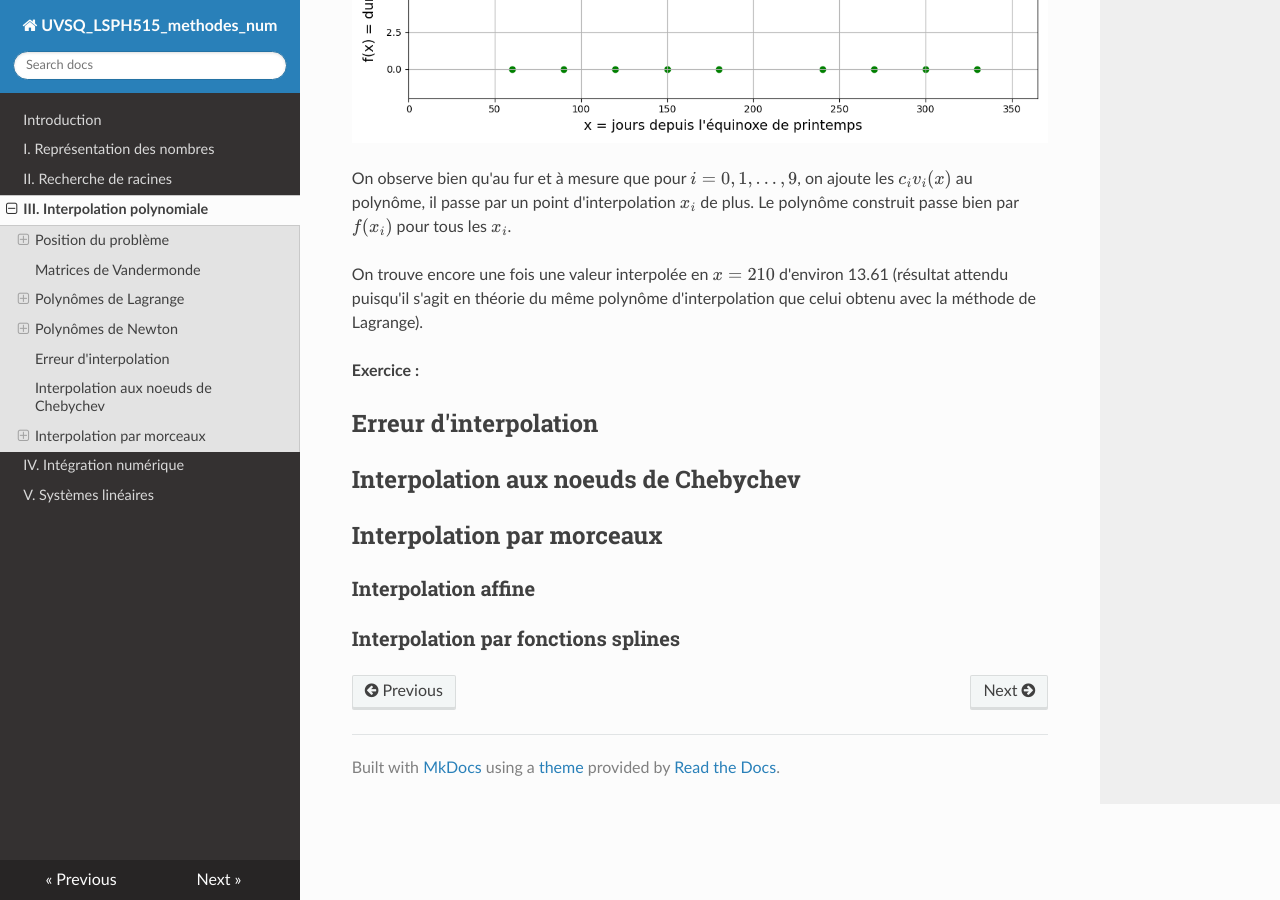
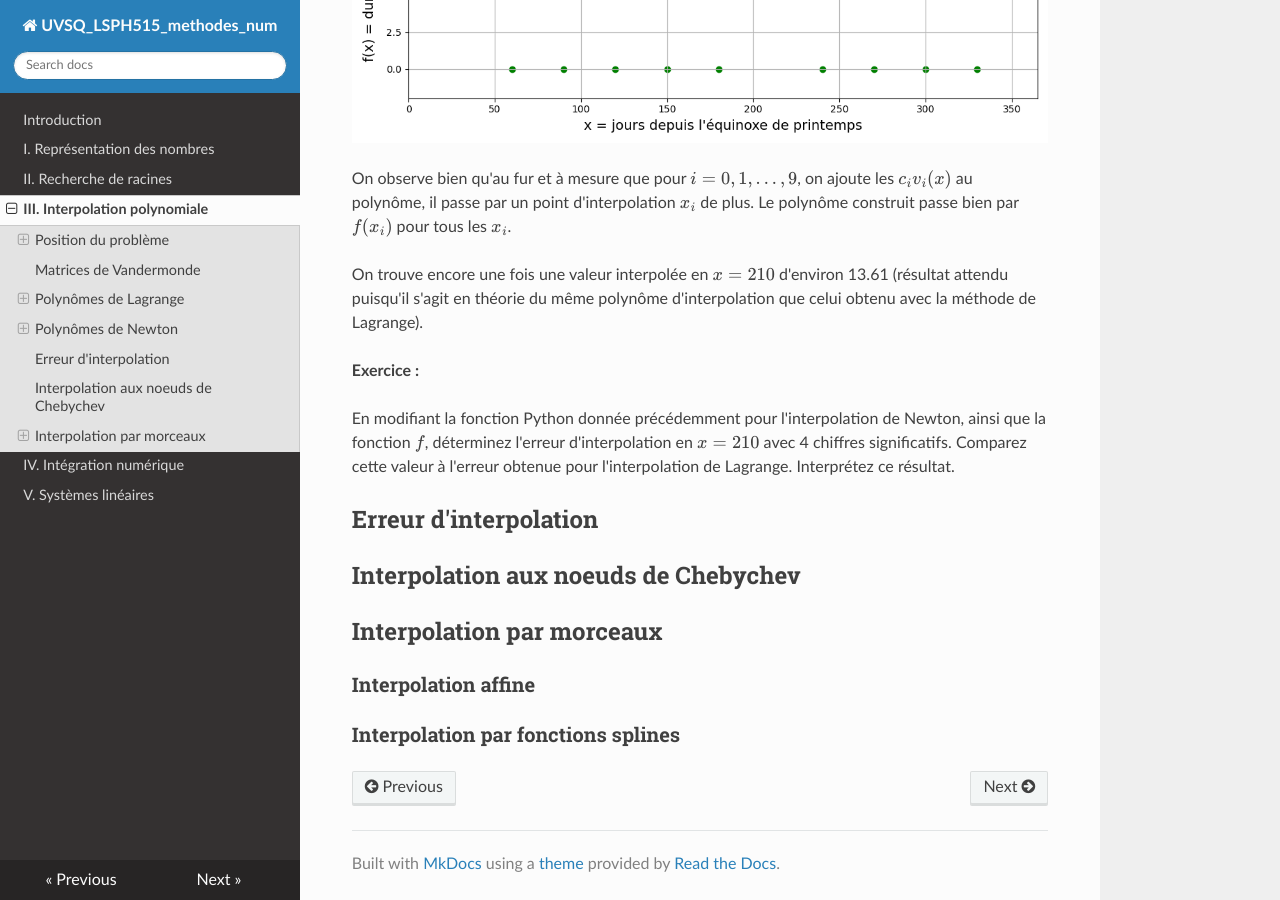
Before and after one commit to NicOudart/UVSQ_LSPH515_methodes_num, an MkDocs documentation site: the page built from docs/Chap3_Interpolation_polynomiale.md, in a window 1280 px wide and 900 px high, scrolled down 10306 px. Built offline with MkDocs 1.6.1, drawn with Linux system fonts in a browser that asks for light colours; nearby versions of some CDN libraries.

Commit message:
-Finishing the Newton part of Chapter 3.

```diff
--- a/docs/Chap3_Interpolation_polynomiale.md
+++ b/docs/Chap3_Interpolation_polynomiale.md
@@ -387,6 +387,9 @@ On trouve encore une fois une valeur interpolée en $x = 210$ d'environ 13.61 (r
 
 **Exercice :**
 
+En modifiant la fonction Python donnée précédemment pour l'interpolation de Newton, ainsi que la fonction $f$, déterminez l'erreur d'interpolation en $x = 210$ avec 4 chiffres significatifs.
+Comparez cette valeur à l'erreur obtenue pour l'interpolation de Lagrange. Interprétez ce résultat.
+
 ## Erreur d'interpolation
 
 ## Interpolation aux noeuds de Chebychev
```
